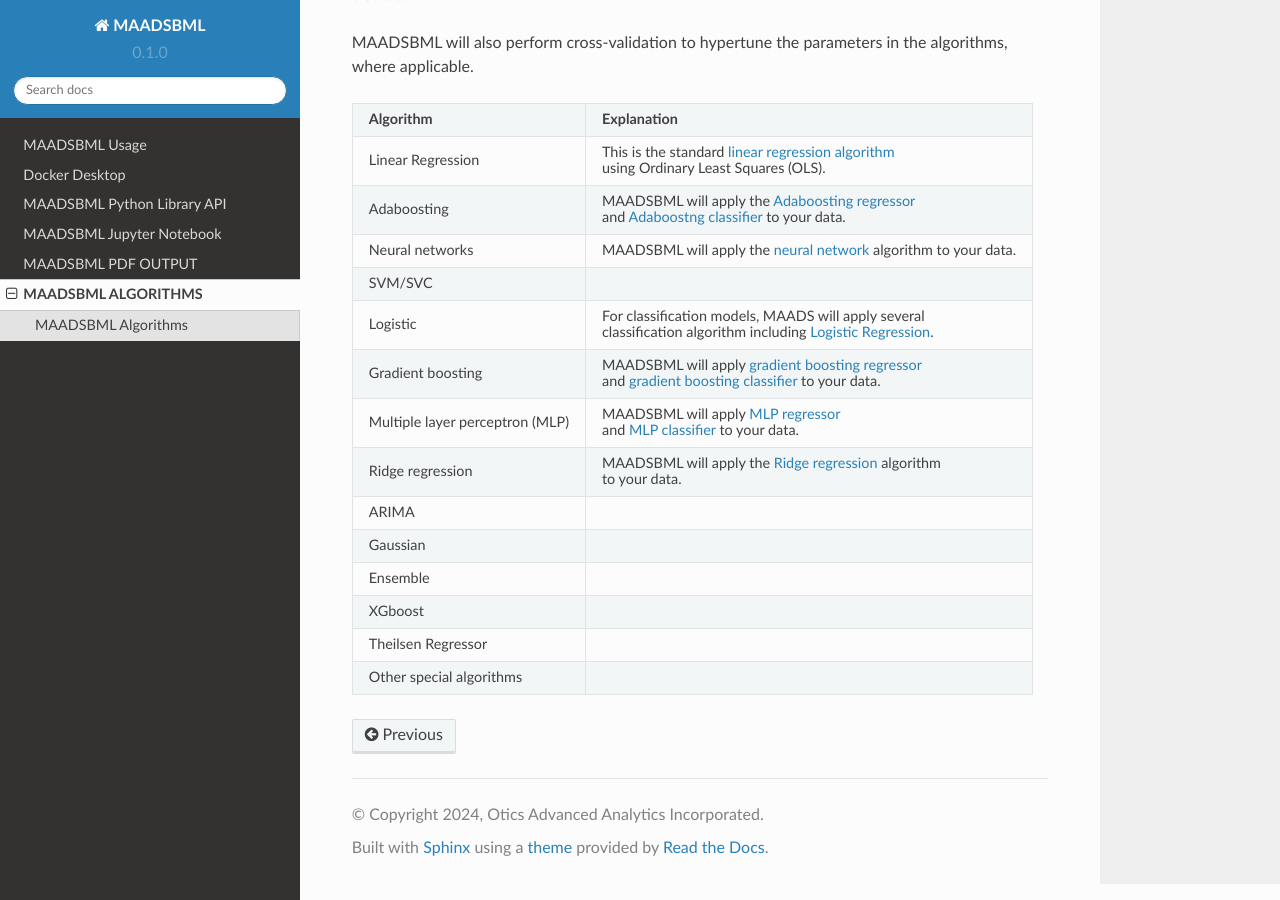
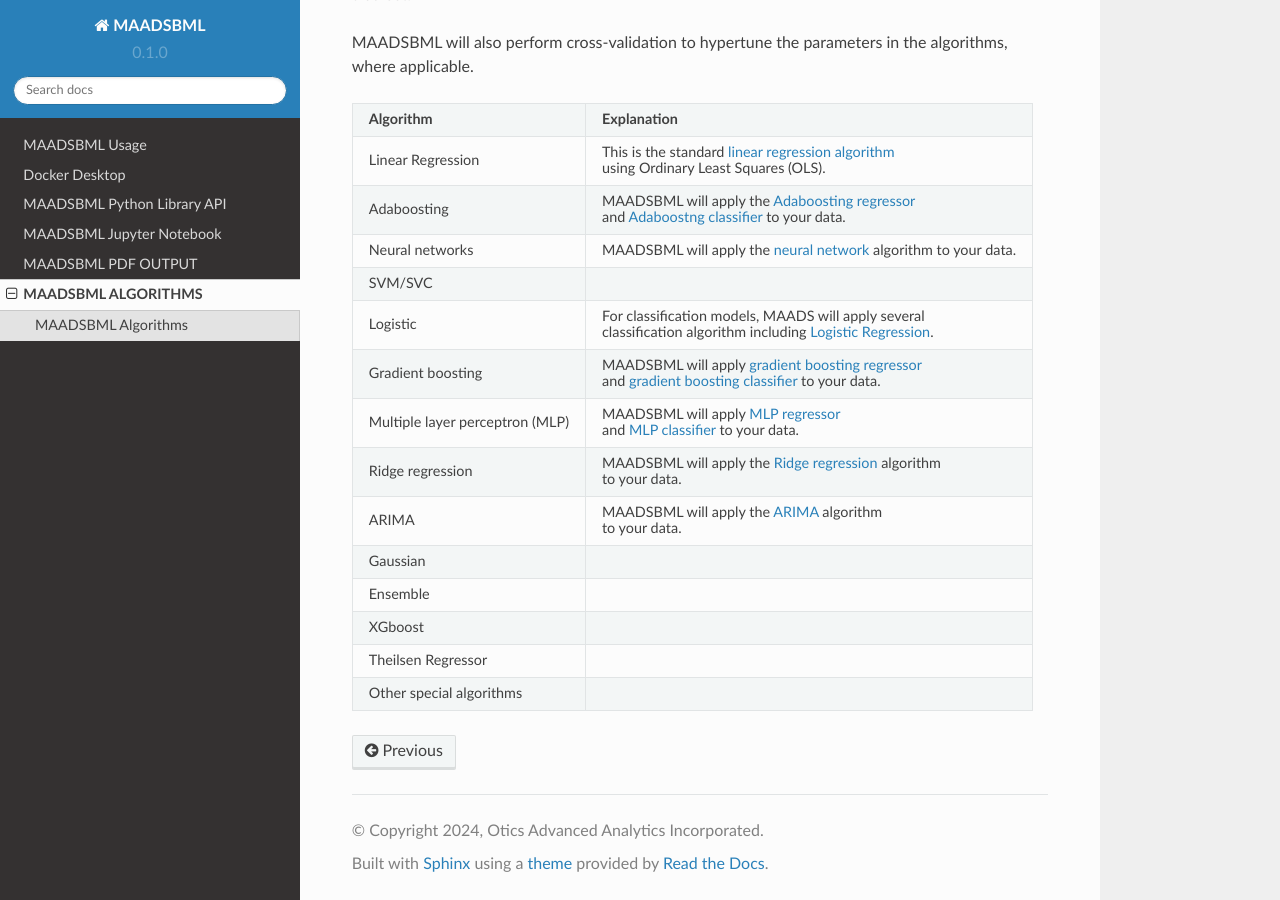
Before and after one commit to smaurice101/maadsbml, a Sphinx documentation site: the page built from docs/source/algos.rst, in a window 1280 px wide and 900 px high, scrolled down 574 px. Built offline with Sphinx 7.4.7 and the Read the Docs theme 2.0.0, drawn with Linux system fonts in a browser that asks for light colours.

Commit message:
Update algos.rst

```diff
--- a/docs/source/algos.rst
+++ b/docs/source/algos.rst
@@ -50,7 +50,9 @@
 
        to your data.
    * - ARIMA
-     -
+     - MAADSBML will apply the `ARIMA <https://www.statsmodels.org/stable/generated/statsmodels.tsa.arima.model.ARIMA.html>`_ algorithm
+
+       to your data.
    * - Gaussian
      -
    * - Ensemble
```
